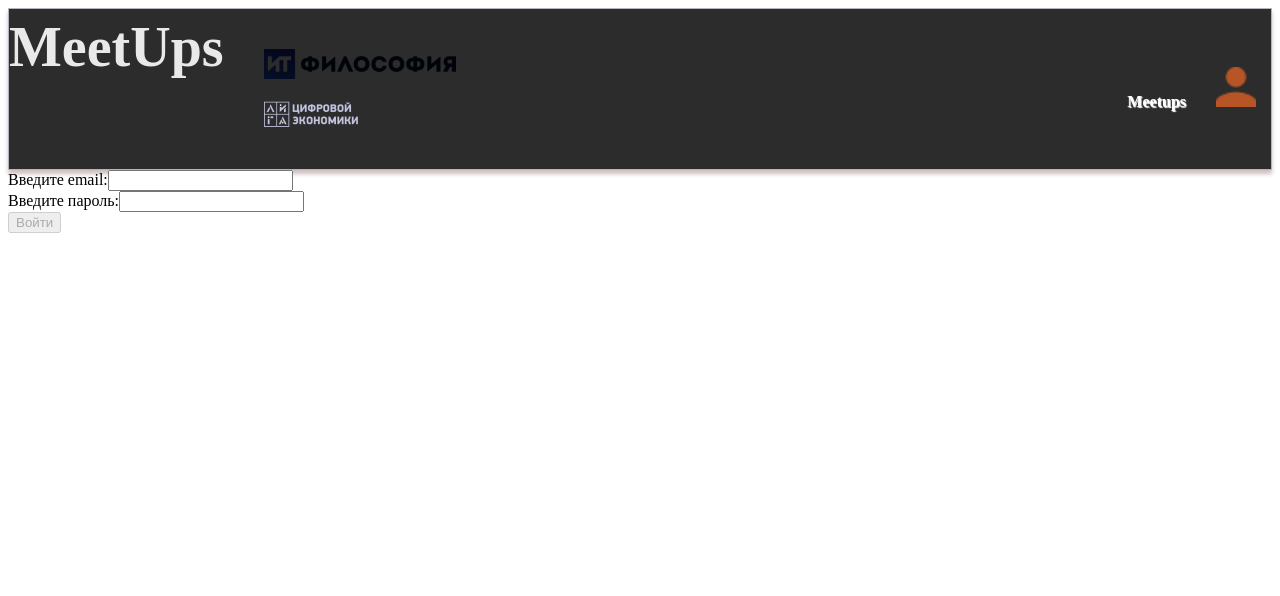
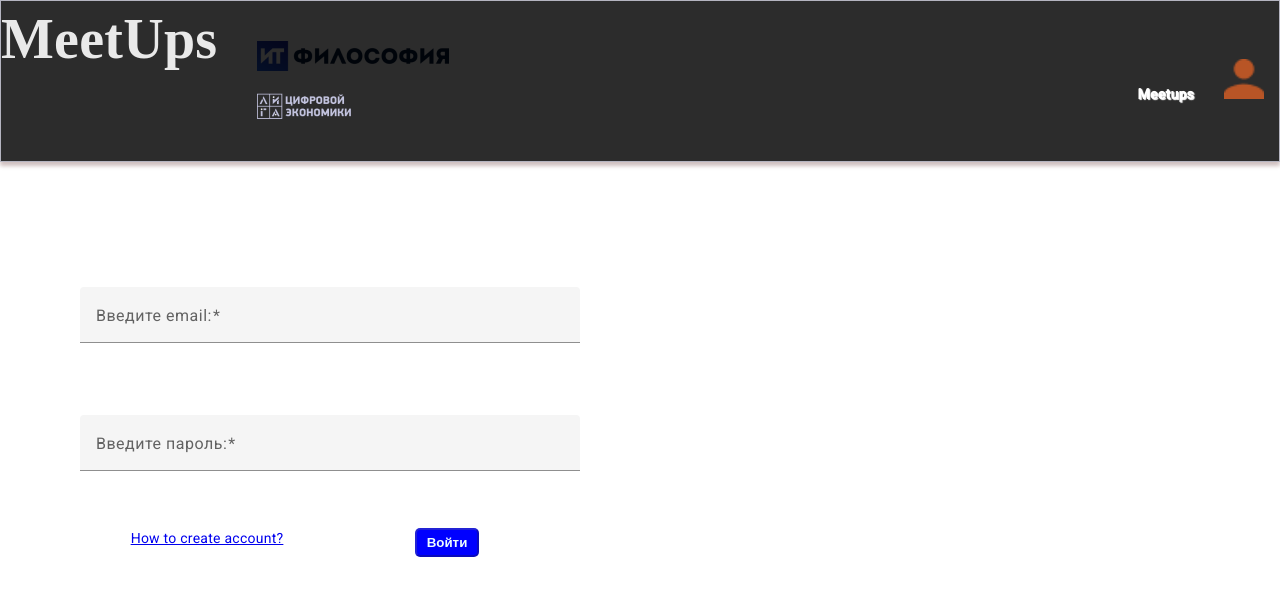
Before and after one commit to MarinaDreamwork/planning_meetups, an Angular app: page /login in a window 1280 px wide. Shown: the top 596 px of the page. Built offline with nearby package versions, Linux system fonts and the light colour scheme.

Commit message:
Added Angular material styling, added Intro Page

```diff
--- a/angular.json
+++ b/angular.json
@@ -30,6 +30,7 @@
               "src/assets"
             ],
             "styles": [
+              "@angular/material/prebuilt-themes/indigo-pink.css",
               "src/styles.scss"
             ],
             "scripts": []
@@ -93,6 +94,7 @@
               "src/assets"
             ],
             "styles": [
+              "@angular/material/prebuilt-themes/indigo-pink.css",
               "src/styles.scss"
             ],
             "scripts": []
--- a/package.json
+++ b/package.json
@@ -11,10 +11,12 @@
   "private": true,
   "dependencies": {
     "@angular/animations": "^15.0.0",
+    "@angular/cdk": "^15.0.3",
     "@angular/common": "^15.0.0",
     "@angular/compiler": "^15.0.0",
     "@angular/core": "^15.0.0",
     "@angular/forms": "^15.0.0",
+    "@angular/material": "^15.0.3",
     "@angular/platform-browser": "^15.0.0",
     "@angular/platform-browser-dynamic": "^15.0.0",
     "@angular/router": "^15.0.0",
--- a/src/app/app-routing.module.ts
+++ b/src/app/app-routing.module.ts
@@ -5,11 +5,13 @@ import { AdminComponent } from './components/admin/admin.component';
 import { AuthComponent } from './components/auth/auth.component';
 import { MeetupListComponent } from './components/meetup-list/meetup-list.component';
 import { AdminGuard } from './guards/admin.guard';
+import { IntroComponent } from './components/intro/intro.component';
 
 const routes: Routes = [
   { path: 'login', component: AuthComponent },
   { path: 'meetups', component: MeetupListComponent, canActivate: [AuthGuard] },
-  { path: 'admin', component: AdminComponent, canActivate: [AdminGuard] }
+  { path: 'admin', component: AdminComponent, canActivate: [AdminGuard] },
+  { path: 'introduction', component: IntroComponent }
 ];
 
 @NgModule({
--- a/src/app/components/auth/auth.component.html
+++ b/src/app/components/auth/auth.component.html
@@ -1,16 +1,20 @@
-<form [formGroup]="loginForm" (ngSubmit)="onSubmit()">
-	<div>
-		<label for='email'>Введите email:</label>
-		<input type='text' id='email' formControlName="email" />
-	</div>
-	<span *ngIf="onEmailFieldErrors()">{{onEmailFieldErrors()}}</span>
-	<div>
-		<label for='password'>Введите пароль:</label>
-		<input type='password' id='password' formControlName="password" />
-	</div>
-	<span *ngIf="onPasswordFieldErrors()">{{onPasswordFieldErrors()}}</span>
-	<span *ngIf="serverError">ServerError: {{serverError}}</span>
-	<div>
-		<button type="submit" [disabled]="loginForm.invalid || serverError">Войти</button>
-	</div>
-</form>
+<div class="auth-wrapper">
+	<form [formGroup]="loginForm" (ngSubmit)="onSubmit()">
+		<mat-form-field class="full-width">
+			<mat-label>Введите email:</mat-label>
+			<input matInput type='text' id='email' formControlName="email" />
+			<mat-error *ngIf="onEmailFieldErrors()">{{onEmailFieldErrors()}}</mat-error>
+		</mat-form-field>
+		<mat-form-field class="full-width">
+			<mat-label>Введите пароль:</mat-label>
+			<input matInput type='password' id='password' formControlName="password" />
+			<mat-error *ngIf="onPasswordFieldErrors()">{{onPasswordFieldErrors()}}</mat-error>
+		</mat-form-field>
+		<span *ngIf="serverError">ServerError: {{serverError}}</span>
+
+		<div class="button-group">
+			<a routerLink="/introduction">How to create account?</a>
+			<button class='button auth-button' type="submit" [disabled]="loginForm.invalid || serverError">Войти</button>
+		</div>
+	</form>
+</div>
--- a/src/app/components/auth/auth.component.scss
+++ b/src/app/components/auth/auth.component.scss
@@ -1,3 +1,34 @@
 span {
 	color: red;
 }
+form {
+  min-width: 150px;
+  max-width: 500px;
+  width: 100%;
+}
+
+.full-width {
+  width: 100%;
+	padding: 15px;
+	margin: 10px;
+}
+
+mat-error {
+	color: red;
+}
+
+.auth-wrapper {
+	max-width: 1170px;
+	margin: 100px auto;
+}
+
+.button-group {
+	display: flex;
+	justify-content: space-around;
+	margin: 10px;
+}
+
+.auth-button {
+	background: blue;
+	color: azure;
+}
--- /dev/null
+++ b/src/app/components/intro/intro.component.html
@@ -0,0 +1 @@
+<p>Здесь надо объяснить, что это за приложуха и зачем оно нужно и как зарегаться.</p>
--- a/src/app/services/user.service.ts
+++ b/src/app/services/user.service.ts
@@ -30,6 +30,7 @@ export class UserService {
     const token = this.localStorageService.getToken();
     if (token) {
       const user = this.parseToken(token);
+      console.log('user', user);
       return user;
     } else return null;
   }
--- a/src/index.html
+++ b/src/index.html
@@ -6,8 +6,11 @@
   <base href="/">
   <meta name="viewport" content="width=device-width, initial-scale=1">
   <link rel="icon" type="image/x-icon" href="favicon.ico">
+  <link rel="preconnect" href="https://fonts.gstatic.com">
+  <link href="https://fonts.googleapis.com/css2?family=Roboto:wght@300;400;500&display=swap" rel="stylesheet">
+  <link href="https://fonts.googleapis.com/icon?family=Material+Icons" rel="stylesheet">
 </head>
-<body>
+<body class="mat-typography">
   <app-root></app-root>
 </body>
 </html>
--- a/src/styles.scss
+++ b/src/styles.scss
@@ -1 +1,10 @@
 /* You can add global styles to this file, and also import other style files */
+
+html, body { height: 100%; }
+body { margin: 0; font-family: Roboto, "Helvetica Neue", sans-serif; }
+
+.button {
+	padding: 5px 10px;
+	border-radius: 5px;
+	font-weight: bold;
+}
```
Also changed, not shown: src/app/app.module.ts (+8 -2 lines), src/app/components/intro/intro.component.ts (added, +10 -0 lines), src/app/components/intro/intro.component.scss (added), 1 other file (tests, documents, lock files or other folders).
